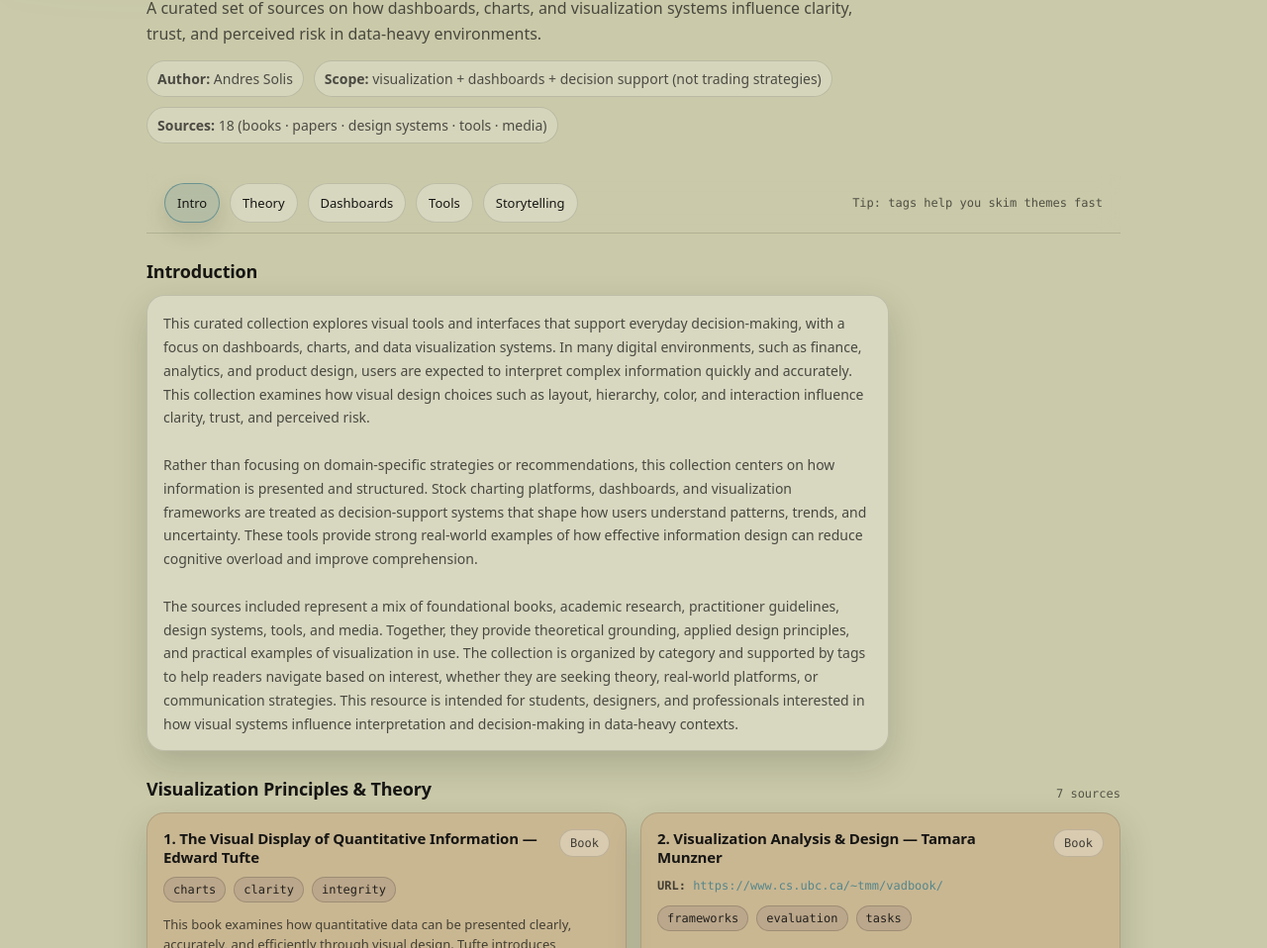
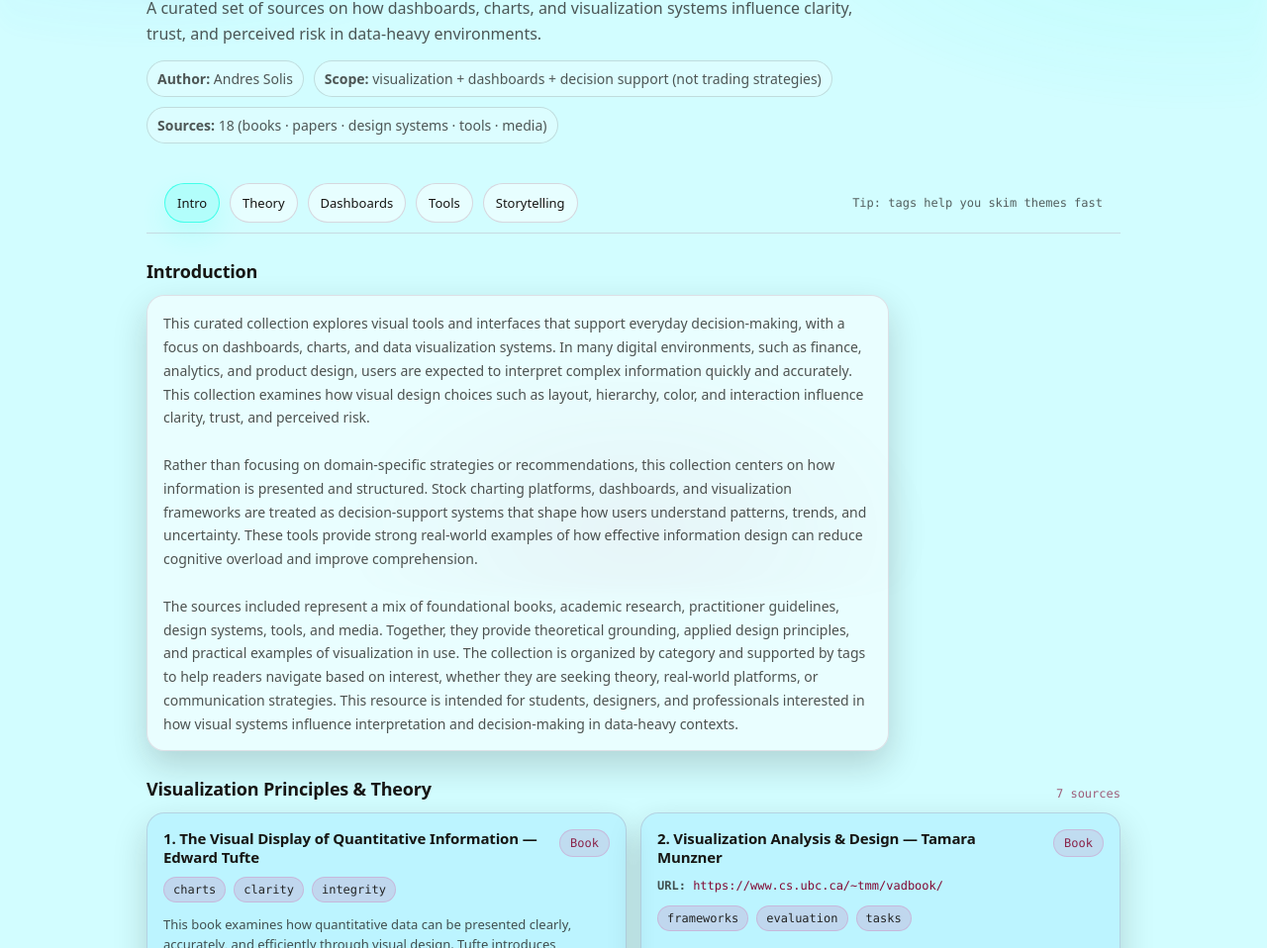
Before and after one commit to CodingWithAndres/decision-viz-collection, a plain HTML site: page index.html in a window 1280 px wide. Shown: the part 199-1157 px from the top of the page at 99% size. Drawn offline with Linux system fonts and the light colour scheme.

Commit message:
style: apply valentine color palette

```diff
--- a/index.html
+++ b/index.html
@@ -8,18 +8,18 @@
 
   <style>
     :root{
-      /* palette */
-      --sage:#CACAAA;   /* page background */
-      --apricot:#EEC584;/* accent */
-      --tan:#C8AB83;    /* cards */
-      --cyan:#55868C;   /* links + highlight */
-      --rose:#7F636E;   /* chips + secondary accent */
+  /* Valentine palette */
+  --maroon:#820933;   /* links */
+  --pink:#D84797;     /* secondary accent */
+  --ice:#D2FDFF;      /* page background */
+  --sky:#3ABEFF;      /* UI highlight */
+  --aqua:#26FFE6;     /* glow / subtle accents */
 
   /* UI tokens */
-      --ink:#161513;          /* primary text */
+  --ink:#161513;
   --muted:rgba(22,21,19,.72);
   --line:rgba(22,21,19,.14);
-      --soft:rgba(255,255,255,.35);
+  --soft:rgba(255,255,255,.40);
 
   --radius:18px;
   --shadow: 0 14px 34px rgba(22,21,19,.18);
@@ -35,7 +35,7 @@
       margin:0;
       font-family:var(--sans);
       color:var(--ink);
-      background: var(--sage);
+      background: var(--ice);
     }
 
     /* subtle depth w/o gradients/banding */
@@ -45,15 +45,18 @@
   inset:0;
   pointer-events:none;
   background:
-        radial-gradient(900px 420px at 50% -10%, rgba(238,197,132,.35), transparent 65%),
-        radial-gradient(700px 360px at 10% 0%, rgba(85,134,140,.18), transparent 62%);
-      opacity:.55;
+    radial-gradient(900px 420px at 50% -10%, rgba(216,71,151,.30), transparent 65%),
+    radial-gradient(700px 360px at 10% 0%, rgba(58,190,255,.22), transparent 62%),
+    radial-gradient(700px 360px at 95% 10%, rgba(38,255,230,.16), transparent 60%);
+  opacity:.65;
   filter: blur(10px);
   z-index:-1;
 }
 
-    a{color:var(--cyan); text-decoration:none}
+    a{color:var(--maroon); text-decoration:none}
     a:hover{text-decoration:underline}
+
+    body{ background: var(--ice); }
 
     .wrap{
       max-width:var(--max);
@@ -116,7 +119,9 @@
       z-index:10;
       margin-top:18px;
       padding:10px 0;
-      background: rgba(202,202,170,.82); /* sage glass */
+    }
+      nav{
+      background: rgba(210,253,255,.84); /* ice glass */
       backdrop-filter: blur(10px);
       border-bottom: 1px solid var(--line);
     }
@@ -151,14 +156,14 @@
 
     .btn:hover{
     text-decoration:none;
-      border-color: rgba(85,134,140,.55);
-      background: rgba(85,134,140,.12);
+    border-color: rgba(58,190,255,.65);
+    background: rgba(58,190,255,.14);
     transform: translateY(-1px);
     }
 
     .btn.active{
-      border-color: rgba(85,134,140,.75);
-      background: rgba(85,134,140,.18);
+    border-color: rgba(38,255,230,.75);
+    background: rgba(38,255,230,.18);
     box-shadow: 0 10px 22px rgba(22,21,19,.12);
     }
 
@@ -200,7 +205,7 @@
     }
 
     .card{
-      background: rgba(200,171,131,.62); /* tan */
+      background: rgba(58,190,255,.16); /* sky tint */
       border:1px solid var(--line);
       border-radius:var(--radius);
       padding:16px 16px 14px;
@@ -208,7 +213,7 @@
     }
 
     .card.soft{
-      background: rgba(255,255,255,.28);
+      background: rgba(255,255,255,.40);
 }
 
     .toprow{
@@ -258,7 +263,7 @@
       padding:5px 9px;
       border-radius:999px;
       border:1px solid rgba(22,21,19,.18);
-      background: rgba(127,99,110,.18); /* rose */
+      background: rgba(216,71,151,.18); /* pink */
       color: rgba(22,21,19,.92);
     }
 
@@ -286,10 +291,118 @@
 
     /* focus */
     :focus-visible{
-      outline:3px solid rgba(85,134,140,.45);
+      outline:3px solid rgba(38,255,230,.55);
       outline-offset:3px;
       border-radius:12px;
     }
+
+    /* =========================
+   VALENTINE OVERRIDES
+   ========================= */
+
+:root{
+  --sage:#D2FDFF;     /* background now ICE */
+  --apricot:#D84797;  /* accent */
+  --tan:rgba(58,190,255,.14); /* cards tint */
+  --cyan:#820933;     /* links now MAROON */
+  --rose:#D84797;     /* chips/badges */
+
+  /* extra pops */
+  --sky:#3ABEFF;
+  --aqua:#26FFE6;
+}
+
+/* background */
+body{ background: var(--sage); }
+
+/* glow */
+body::before{
+  background:
+    radial-gradient(900px 420px at 50% -10%, rgba(216,71,151,.32), transparent 65%),
+    radial-gradient(720px 380px at 12% 2%, rgba(58,190,255,.22), transparent 62%),
+    radial-gradient(760px 420px at 94% 8%, rgba(38,255,230,.18), transparent 60%),
+    radial-gradient(520px 320px at 50% 92%, rgba(130,9,51,.10), transparent 60%);
+  opacity:.75;
+}
+
+/* links maroon */
+a{ color: var(--cyan); }
+a:hover{ text-decoration:underline; }
+
+/* title maroon */
+h1{
+  color: var(--cyan);
+  text-shadow: 0 12px 24px rgba(130,9,51,.10);
+}
+
+/* kicker heart */
+.kicker{
+  border-color: rgba(130,9,51,.20);
+  background: rgba(255,255,255,.48);
+}
+.kicker::before{
+  content:"♥";
+  color: var(--apricot);
+  margin-right: 2px;
+  opacity:.9;
+}
+
+/* nav ice glass */
+nav{
+  background: rgba(210,253,255,.86);
+  border-bottom: 1px solid rgba(130,9,51,.14);
+}
+
+/* buttons */
+.btn{
+  border-color: rgba(130,9,51,.16);
+  background: rgba(255,255,255,.45);
+}
+.btn:hover{
+  border-color: rgba(58,190,255,.70);
+  background: rgba(58,190,255,.14);
+  box-shadow: 0 10px 22px rgba(58,190,255,.12);
+}
+.btn.active{
+  border-color: rgba(38,255,230,.80);
+  background: rgba(38,255,230,.18);
+  box-shadow: 0 12px 26px rgba(38,255,230,.14);
+}
+
+/* cards */
+.card{
+  background: rgba(58,190,255,.14);
+  border-color: rgba(130,9,51,.14);
+}
+.card.soft{
+  background: rgba(255,255,255,.52);
+  border-color: rgba(130,9,51,.12);
+}
+
+/* badges */
+.badge{
+  color: rgba(130,9,51,.88);
+  border-color: rgba(216,71,151,.22);
+  background: rgba(216,71,151,.14);
+}
+
+/* chips */
+.chip{
+  border-color: rgba(216,71,151,.22);
+  background: rgba(216,71,151,.16);
+}
+.chip:hover{
+  background: rgba(216,71,151,.22);
+}
+
+/* section count */
+.count{ color: rgba(130,9,51,.65); }
+
+/* focus */
+:focus-visible{
+  outline: 3px solid rgba(38,255,230,.60);
+}
+
   </style>
 </head>
 
```
Lines whose indentation alone changed are shown as unchanged.
